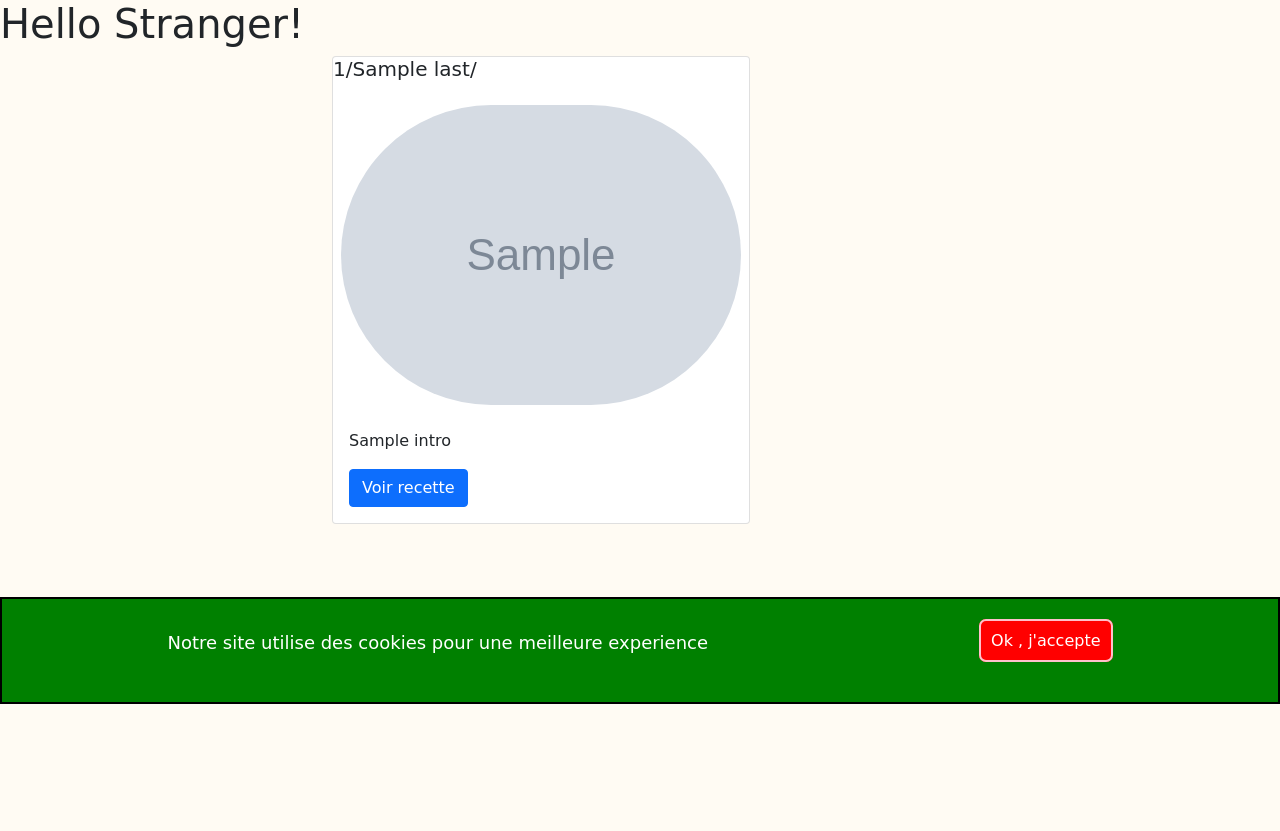
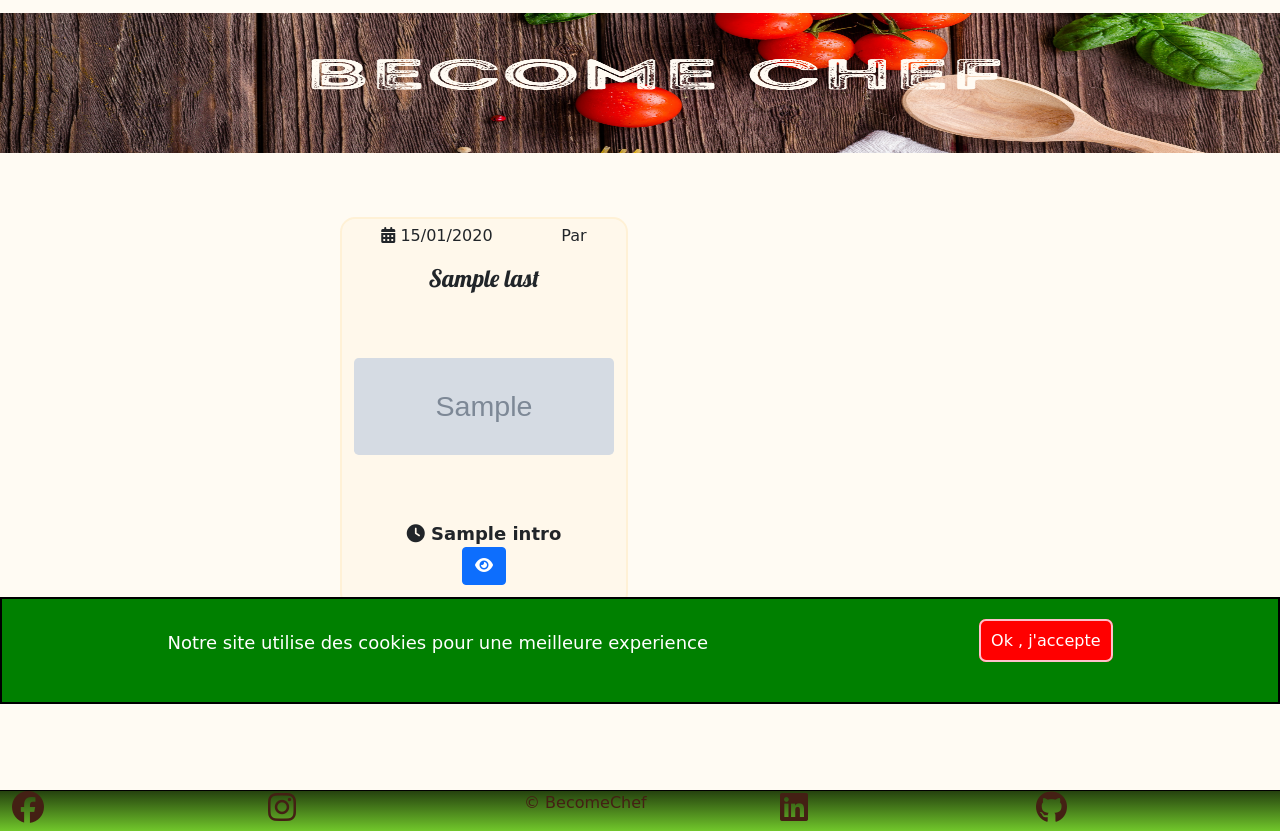
Before and after one commit to FifthYonko/BecomeChef, a PHP site: template templates/home/index.html.twig in a window 1280 px wide. Shown: the part 96-927 px from the top of the page. Before the commit the page ends 800 px from the top, so only its background shows below. Run offline with PHP 8.4, Linux system fonts and the light colour scheme; the template is opened without the code that fills it: most values are stand-ins (such as "Sample title", 1, 10 or a date in 2020); grey boxes marked "Sample" are stand-in pictures; some libraries are stand-ins or nearby versions.

Commit message:
update image par defaut pour recettes , maj de l'affichage des recettes, maj de l'affichage de la page home, modification des fonctions de suppression ou d'ajout de recette admin et user

```diff
--- a/public/css/BaseStyle.css
+++ b/public/css/BaseStyle.css
@@ -1,7 +1,8 @@
+
 *{
     box-sizing: border-box;
     font-family: Dejavu Sans;
-     /* make space for footer */
+
 }
 nav{
     background:-webkit-linear-gradient(top, #71C72B ,#26430F 99%);
@@ -11,6 +12,7 @@
     color: #442014;
     font-size: 20px;
 }
+
 
 .butonsNav{
     background-color: rgba(68, 32, 20, 0) ;
@@ -25,16 +27,48 @@
 
 html,body{
     height: 100%;
-    background-color:#FFFBF3 ;
+    background-color:#FFFBF3;
 }
 body{
     display: flex;
     flex-direction: column;
 }
+.card{
+    background-color: #FFF8EB;
+    border: solid #FFF1D6 2px;
+    padding: 5px;
+    border-radius: 15px;
+}
+.en-tete{
+    margin-top: 5px;
+    height: 20%;
+    align-content: center;
+}
+.en-tete img{
+    width: 100%;
+    height: 90%;
+    margin: auto;
+}
 main{
     flex: 1 0 auto;
 }
+.titreRecette{
+    font-family: 'Lobster', cursive;
+    text-align: center;
+}
+.img{
+    width: 95%;
+}
+.intro{
+    text-align: center;
+    font-size: 18px;
+    font-weight: bold;
+}
 
+.btns a:hover{
+    background-color: #71C72B;
+    border: none;
+}
 footer{
     flex-shrink: 0;
     border-top: solid black 1px;
--- a/src/Controller/AdminController.php
+++ b/src/Controller/AdminController.php
@@ -173,7 +173,7 @@
                 $new_recette->setPhoto($newFileName);
             }
             else{
-                $new_recette->setPhoto('BecomeChefLogo.png');
+                $new_recette->setPhoto('DefaultPhotoDark.png');
             }
             //on complete aussi l'autheur de la recette en recuperant les donnes du compte connecte
             $new_recette->setAuthor($this->getUser());
@@ -282,7 +282,7 @@
                 // on verifie si elle existe, cad si la variable contient qq chose different de null
                 if ($imgFile) {
                     // si on a une nouvelle image on verifie si il y avait une autre image avant
-                    if($imageExistante && $imageExistante != "BecomeChefLogo.png"){
+                    if($imageExistante && $imageExistante != "DefaultPhotoDark.png"){
                         // si oui, on efface l'image precendante grace a la methode unlink qui prend en parametre un string contenant le chemin vers l'image
                         unlink('uploads/'.$imageExistante);
                     }
--- a/src/Repository/RecetteRepository.php
+++ b/src/Repository/RecetteRepository.php
@@ -64,7 +64,7 @@
         // On veut que le resultat soit ordonnee par id de recette de maniere decroissante
         ->orderBy('r.id','DESC')
         // on met le nb maximal de recettes a 3
-        ->setMaxResults(3)
+        ->setMaxResults(5)
         // on execute et on recupere les donnes
         ->getQuery()
         ->getResult();
--- a/templates/base.html.twig
+++ b/templates/base.html.twig
@@ -8,10 +8,9 @@
 			{% endblock %}
 		</title>
 		<link rel="icon" href="{{asset('img/BecomeChefLogo.png')}}" class="border  border-1 rounded-circle">
-	<link href="https://cdn.jsdelivr.net/npm/bootstrap@5.1.3/dist/css/bootstrap.min.css" rel="stylesheet"
-		integrity="sha384-1BmE4kWBq78iYhFldvKuhfTAU6auU8tT94WrHftjDbrCEXSU1oBoqyl2QvZ6jIW3" crossorigin="anonymous">
-	<script src="https://code.jquery.com/jquery-3.6.0.slim.min.js"
-		integrity="sha256-u7e5khyithlIdTpu22PHhENmPcRdFiHRjhAuHcs05RI=" crossorigin="anonymous"></script>
+		<link href="https://cdn.jsdelivr.net/npm/bootstrap@5.1.3/dist/css/bootstrap.min.css" rel="stylesheet" integrity="sha384-1BmE4kWBq78iYhFldvKuhfTAU6auU8tT94WrHftjDbrCEXSU1oBoqyl2QvZ6jIW3" crossorigin="anonymous">
+		<link href="https://fonts.googleapis.com/css2?family=Lobster&display=swap" rel="stylesheet">
+		<script src="https://code.jquery.com/jquery-3.6.0.slim.min.js" integrity="sha256-u7e5khyithlIdTpu22PHhENmPcRdFiHRjhAuHcs05RI=" crossorigin="anonymous"></script>
 		<script src="https://kit.fontawesome.com/93e3a1d1ff.js" crossorigin="anonymous"></script>
 		{# Run `composer require symfony/webpack-encore-bundle` to start using Symfony UX #}
 		{% block stylesheets %}
@@ -48,14 +47,11 @@
 		</main>
 
 
-
 		{% block footer %}
 			{% include "components/_footer.html.twig" %}
 		{% endblock %}
 
-	<script src="https://cdn.jsdelivr.net/npm/bootstrap@5.1.3/dist/js/bootstrap.bundle.min.js"
-		integrity="sha384-ka7Sk0Gln4gmtz2MlQnikT1wXgYsOg+OMhuP+IlRH9sENBO0LRn5q+8nbTov4+1p" crossorigin="anonymous">
-	</script>
+		<script src="https://cdn.jsdelivr.net/npm/bootstrap@5.1.3/dist/js/bootstrap.bundle.min.js" integrity="sha384-ka7Sk0Gln4gmtz2MlQnikT1wXgYsOg+OMhuP+IlRH9sENBO0LRn5q+8nbTov4+1p" crossorigin="anonymous"></script>
 
 	</body>
 
--- a/templates/components/_userRecetteSimple.html.twig
+++ b/templates/components/_userRecetteSimple.html.twig
@@ -3,25 +3,38 @@
 Ce fichier contient le code necessaire a l'affichage d'une recette simple dans la page catalogue d'un utilisateur connecte ou pas
 
  #}
-<div class="card ">
+<div class="card m-2 " style="width: 18rem;">
+	<div class="infos d-flex justify-content-around">
+		<p><i class="fas fa-calendar-alt "></i> {{recette.date|date("d/m/Y")}}</p>
+		<p>Par <b>{{recette.author.pseudo}}</b> </p>
+	</div>
 	<div class="card-title ">
-		<h5 class="card-title">{{recette.id}}/{{recette.titre}}/<b>{{recette.author.pseudo}}</b></h5>
+		<h4 class="card-title titreRecette">{{recette.titre}}</h4>
 	</div>
 
-	<div class="img ">
+	<div class="img m-auto d-flex justify-content-center align-items-center">
 
-		<img src="{{ asset('uploads/'~ recette.photo) }}" class="card-img-top p-2 rounded-pill  " alt="{{recette.titre}}">
+		<img src="{{ asset('uploads/'~ recette.photo) }}" class="card-img-top rounded-3 h-50  align-center "
+			alt="{{recette.titre}}">
 	</div>
-	<div class="card-body">
+	<div class="card-body d-flex flex-column ">
 
-		<p class="card-text">{{recette.intro}}</p>
-		<a href="{{path('show_recette', {'id': recette.id})}}" class="btn btn-primary">Voir recette</a>
-		{# on verifie que l'utilisateur est bien connecte et le proprio de la recette pour qu'il puisse voir les butons de modif ou suppression de la recette #}
-		{% if app.user and app.user.id is same as (recette.author.id)  %}
-		<a href="{{path('update_recette', {'id': recette.id})}}" class="btn btn-warning">Mettre a jour la recette</a>
+		<div class="text w-100">
+			<p class="card-text intro"><i class="fas fa-clock"></i> {{recette.intro}}</p>
+		</div>
 
-		<a href="{{path('delete_recette', {'id': recette.id})}}" class="btn btn-danger"
-			onclick="return confirm('Etez-vous sur de vouloir effacer la recette?'); ">Supprimer la recette</a>
-		{% endif %}
+		<div class="btns text-center mt-auto ">
+			<a href="{{path('show_recette', {'id': recette.id})}}" class="btn btn-primary"><i
+					class="fas fa-eye"></i></a>
+			{# on verifie que l'utilisateur est bien connecte et le proprio de la recette pour qu'il puisse voir les butons de modif ou suppression de la recette #}
+			{% if app.user and app.user.id is same as (recette.author.id)  %}
+			<a href="{{path('update_recette', {'id': recette.id})}}" class="btn btn-warning"><i
+					class="fas fa-edit text-light"></i></a>
+
+			<a href="{{path('delete_recette', {'id': recette.id})}}" class="btn btn-danger"
+				onclick="return confirm('Etez-vous sur de vouloir effacer la recette?'); "><i
+					class="fas fa-trash-alt"></i></a>
+			{% endif %}
+		</div>
 	</div>
 </div>
--- a/templates/home/index.html.twig
+++ b/templates/home/index.html.twig
@@ -6,21 +6,10 @@
 {% block body %}
 
 
-	<div
-		class="example-wrapper">
-		{# on verifie qu'un utilisateur est connecte pour afficher un message d'accueil contenant son pseudo #}
-		{% if app.user %}
-			<h1>Hello
-				{{ user.pseudo }}!
-			</h1>
-		{% else %}
-			{# sinon on affiche stranger #}
-			<h1>Hello Stranger!</h1>
-		{% endif %}
-
-
+	<div class="en-tete">
+		<img src="{{asset('img/en-tete.png')}}" alt="en-tete">
 	</div>
-	<div class="container-fluid w-50 d-flex flex-column flex-md-row  ">
+	<div class="container-fluid w-50 d-flex flex-column flex-md-row mt-5 flex-wrap ">
 
 		{% for recette in last %}
 			{# on affiche les dernieres recettes ajoutes au site #}
--- a/templates/profile/index.html.twig
+++ b/templates/profile/index.html.twig
@@ -4,10 +4,10 @@
 {% endblock %}
 {# Page profile d'un utilisateur #}
 {% block body %}
-	<div class="container-fluid w-50 d-flex flex-column flex-md-row">
+	<div class="container-fluid w-50 d-flex flex-column flex-md-row flex-wrap">
 		<div class="row">
 			<h1>Hello {{ user.pseudo }}! </h1>
-	{# on affiche les informations de l'utilsateur #}
+			{# on affiche les informations de l'utilsateur #}
 			<p>Ceci est ta page profil
 				<br>
 				voici tes infos :
@@ -36,7 +36,7 @@
 			</p>
 		</div>
 		<hr>
-		<div class="row">
+		<div class="row ">
 		{# on affiche les recettes ajoutes par l'utilisateur connecte #}
 			<h2>Vos Recettes</h2>
 			{% for recette in recettes %}
```
Also changed, not shown: migrations/Version20220404120747.php (added, +36 -0 lines), migrations/Version20220404120843.php (added, +36 -0 lines), src/Controller/RecetteController.php (+8 -2 lines), src/Entity/Recette.php (+18 -0 lines), templates/components/_adminRecetteSimple.html.twig (+28 -10 lines), templates/recette/new_recette.html.twig (+3 -4 lines), public/img/DefaultPhotoDark.png (added), public/img/DefaultPhotoWhite.png (added), public/img/en-tete.png (added), public/uploads/DefaultPhoto.png (added), public/uploads/DefaultPhotoDark.png (added), public/uploads/imagepetite-624b0ca134a79.jpg (added). Lines whose indentation alone changed are shown as unchanged.
